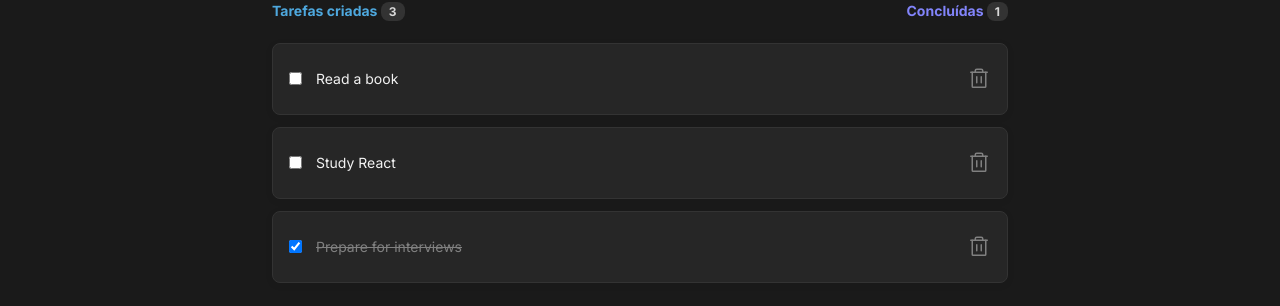
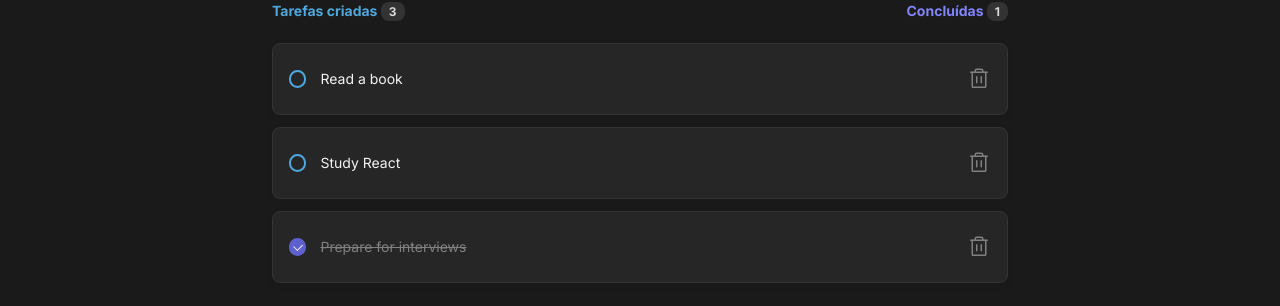
Before and after one commit to diegosano/ignite-react-todo, a React (Vite) app: page / in a window 1280 px wide. Shown: the part 287-593 px from the top of the page. Built offline with nearby package versions, Linux system fonts and the light colour scheme.

Commit message:
feat: add checkbox component to task

```diff
--- a/src/components/Task.tsx
+++ b/src/components/Task.tsx
@@ -1,4 +1,6 @@
-import { Trash } from 'phosphor-react';
+import { Trash } from 'phosphor-react'
+
+import { Checkbox } from './Checkbox'
 
 import styles from './Task.module.css'
 
@@ -22,7 +24,7 @@ export function Task({ id, content, concluded, onConcludedTask, onDeleteTask }:
   return (
     <div className={styles.task}>
       <header>
-        <input type="checkbox" checked={concluded} onChange={handleOnChange} />
+        <Checkbox checked={concluded} onChange={handleOnChange} />
       </header>
 
       <div className={styles.content}>
```
